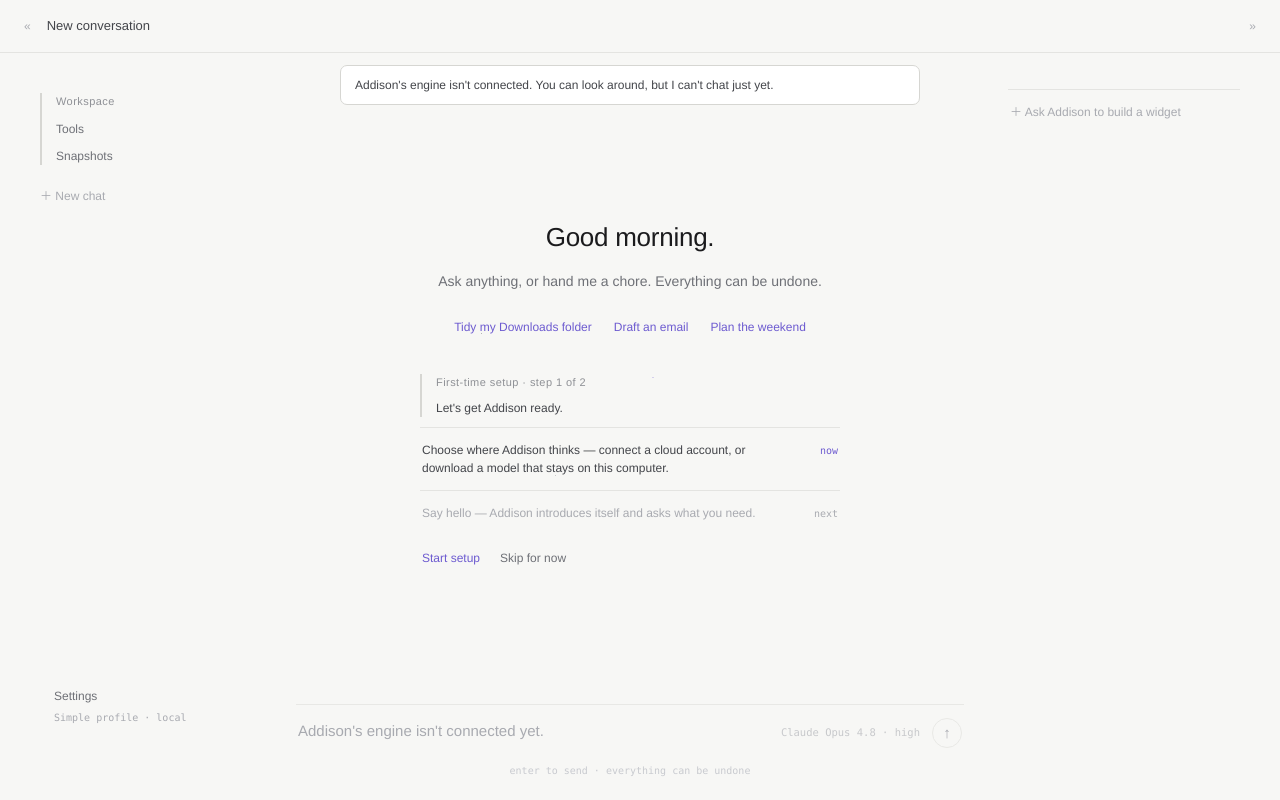
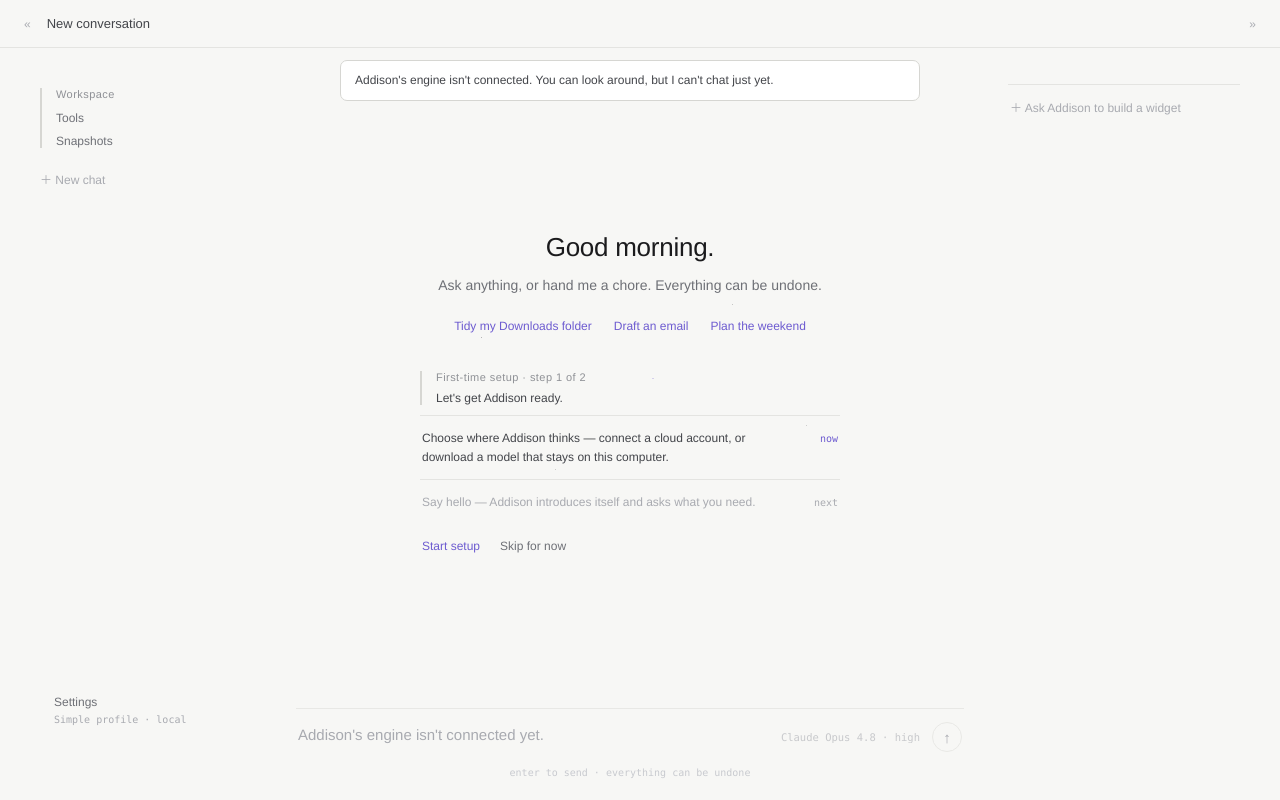
Before and after one commit to N041M/Addison, a React (Vite) app in the folder shell/: page / in a window 1280 px wide. Built offline with nearby package versions, Linux system fonts and the light colour scheme.

Commit message:
redesign: match the prototype's line-height model; Addison sender label in accent

```diff
--- a/shell/src/components/ChatThread.tsx
+++ b/shell/src/components/ChatThread.tsx
@@ -9,7 +9,8 @@
 //
 // THREAD: one centred 580px column, 32px between turns, behind the vertical fade
 // mask with the scrollbar hidden. A turn is an 11px label ("You" `disabled` /
-// "Addison" `ink`) over a 15.5px/1.65 body — `ink-soft` for what you wrote,
+// "Addison" `accent` — owner decision 2026-07-26, a deliberate deviation from
+// the prototype's `ink` label) over a 15.5px/1.65 body — `ink-soft` for what you wrote,
 // `ink` for what Addison wrote. Assistant answers keep their markdown/mermaid
 // rendering; a 7×14px blinking block rides after the text while a reply streams.
 //
@@ -293,7 +294,10 @@
           data-scramble-live="140"
           className={
             "text-[11px] font-medium tracking-[.04em] " +
-            (isAddison ? "text-ink" : "text-disabled")
+            // Addison's sender label is ACCENT, not the prototype's `ink` —
+            // owner decision 2026-07-26 ("change the colour of the addison
+            // name to purple"), one deliberate deviation from the handoff.
+            (isAddison ? "text-accent" : "text-disabled")
           }
         >
           {label}
--- a/shell/src/components/FirstRunBanner.tsx
+++ b/shell/src/components/FirstRunBanner.tsx
@@ -77,7 +77,7 @@
   const note = state === "current" ? "now" : state === "done" ? "done ✓" : "next";
   return (
     <div className="flex items-baseline gap-3 border-t border-line px-0.5 py-[13px] text-[12px]">
-      <span className={"min-w-0 " + tone}>{text}</span>
+      <span className={"min-w-0 leading-[1.55] " + tone}>{text}</span>
       <span className="flex-1" />
       <span
         className={
--- a/shell/src/components/Surface.tsx
+++ b/shell/src/components/Surface.tsx
@@ -195,6 +195,9 @@
     <div className="border-t border-line px-0.5 py-[13px] text-[12px]">
       {tag}
       <div className="flex items-baseline gap-3">
+        {/* Names stay on lh `normal` — the prototype's rows are single-line and
+            this keeps row heights pixel-exact; copy that wraps belongs in the
+            row's children slot, which carries leading-[1.55]. */}
         <span data-surf="1" className="min-w-0 text-ink-soft">
           {name}
         </span>
--- a/shell/src/styles.css
+++ b/shell/src/styles.css
@@ -88,7 +88,14 @@
   color: rgb(var(--c-ink));
   font-family: "Helvetica Neue", Helvetica, Arial, sans-serif;
   font-size: 13px;
-  line-height: 1.5;
+  /* The prototype sets NO global line-height: every single-line label, row,
+     chip and title sits on `normal`, and only the pieces the handoff names
+     carry an explicit leading (messages 1.65, textarea 1.5, descriptions
+     1.55–1.6). A global 1.5 made each of them ~25% taller and drifted the
+     whole vertical rhythm (header +4px, sidebar stack +3.5px, footer −6.5px)
+     — measured against the prototype at 1280×720, 2026-07-26. Multi-line
+     copy keeps its own leading-[…] classes. */
+  line-height: normal;
   -webkit-font-smoothing: antialiased;
   text-rendering: optimizeLegibility;
   /* Calm theme cross-fade when Appearance flips (softened below for reduced
```
